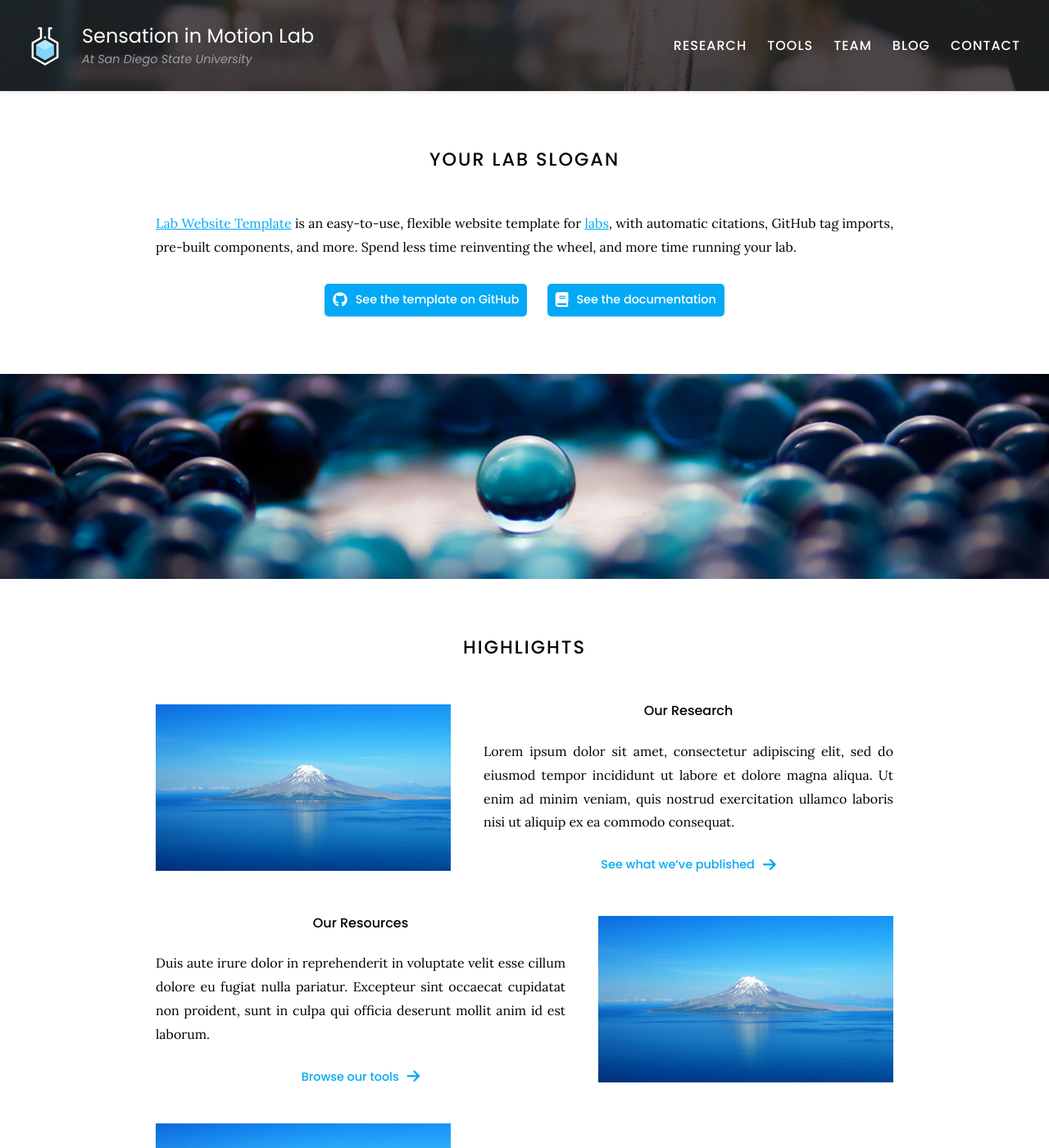
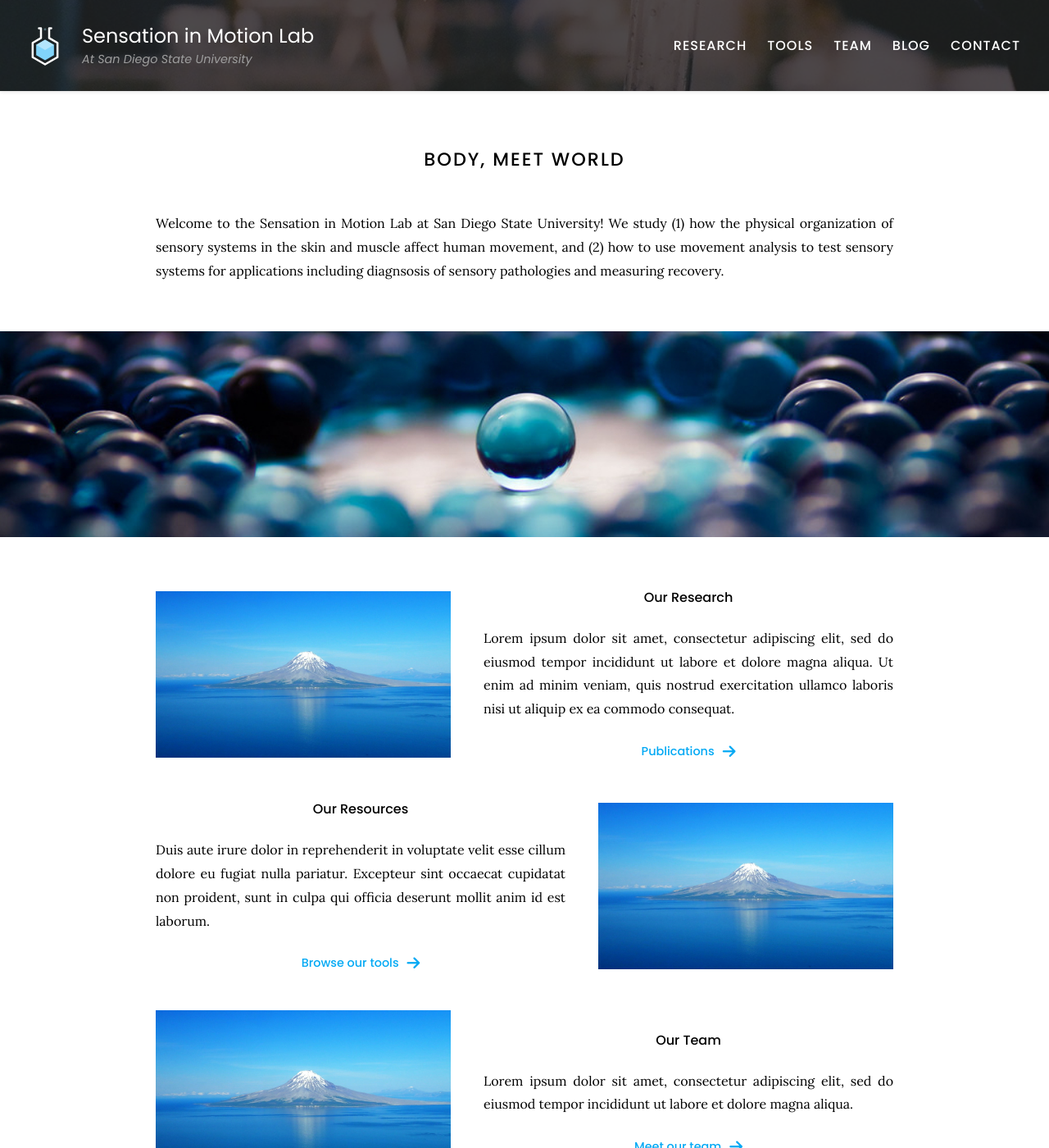
Before and after one commit to sensationinmotion/sensationinmotion.github.io, a Jekyll site: the page built from index.md, in a window 1280 px wide and 1400 px high. Shown: the whole window at 82% size. Built offline with Jekyll 4.4.1, drawn with Linux system fonts in a browser that asks for light colours.

Commit message:
Update index.md

```diff
--- a/index.md
+++ b/index.md
@@ -2,27 +2,10 @@
 title: Home
 ---
 
-# Your Lab Slogan
+# Body, meet world
 
-[Lab Website Template](https://github.com/greenelab/lab-website-template) is an easy-to-use, flexible website template for [labs](https://www.greenelab.com/), with automatic citations, GitHub tag imports, pre-built components, and more.
-Spend less time reinventing the wheel, and more time running your lab.
+Welcome to the Sensation in Motion Lab at San Diego State University! We study (1) how the physical organization of sensory systems in the skin and muscle affect human movement, and (2) how to use movement analysis to test sensory systems for applications including diagnsosis of sensory pathologies and measuring recovery.
 
-{%
-  include link.html
-  type="github"
-  icon=""
-  text="See the template on GitHub"
-  link="greenelab/lab-website-template"
-  style="button"
-%}
-{%
-  include link.html
-  type="docs"
-  icon=""
-  text="See the documentation"
-  link="https://github.com/greenelab/lab-website-template/wiki"
-  style="button"
-%}
 {:.center}
 
 {% include section.html full=true %}
@@ -31,8 +14,6 @@ Spend less time reinventing the wheel, and more time running your lab.
 
 {% include section.html %}
 
-# Highlights
-
 {% capture text %}
 Lorem ipsum dolor sit amet, consectetur adipiscing elit, sed do eiusmod tempor incididunt ut labore et dolore magna aliqua.
 Ut enim ad minim veniam, quis nostrud exercitation ullamco laboris nisi ut aliquip ex ea commodo consequat.
@@ -40,7 +21,7 @@ Ut enim ad minim veniam, quis nostrud exercitation ullamco laboris nisi ut aliqu
 {%
   include link.html
   link="research"
-  text="See what we've published"
+  text="Publications"
   icon="fas fa-arrow-right"
   flip=true
 %}
```
